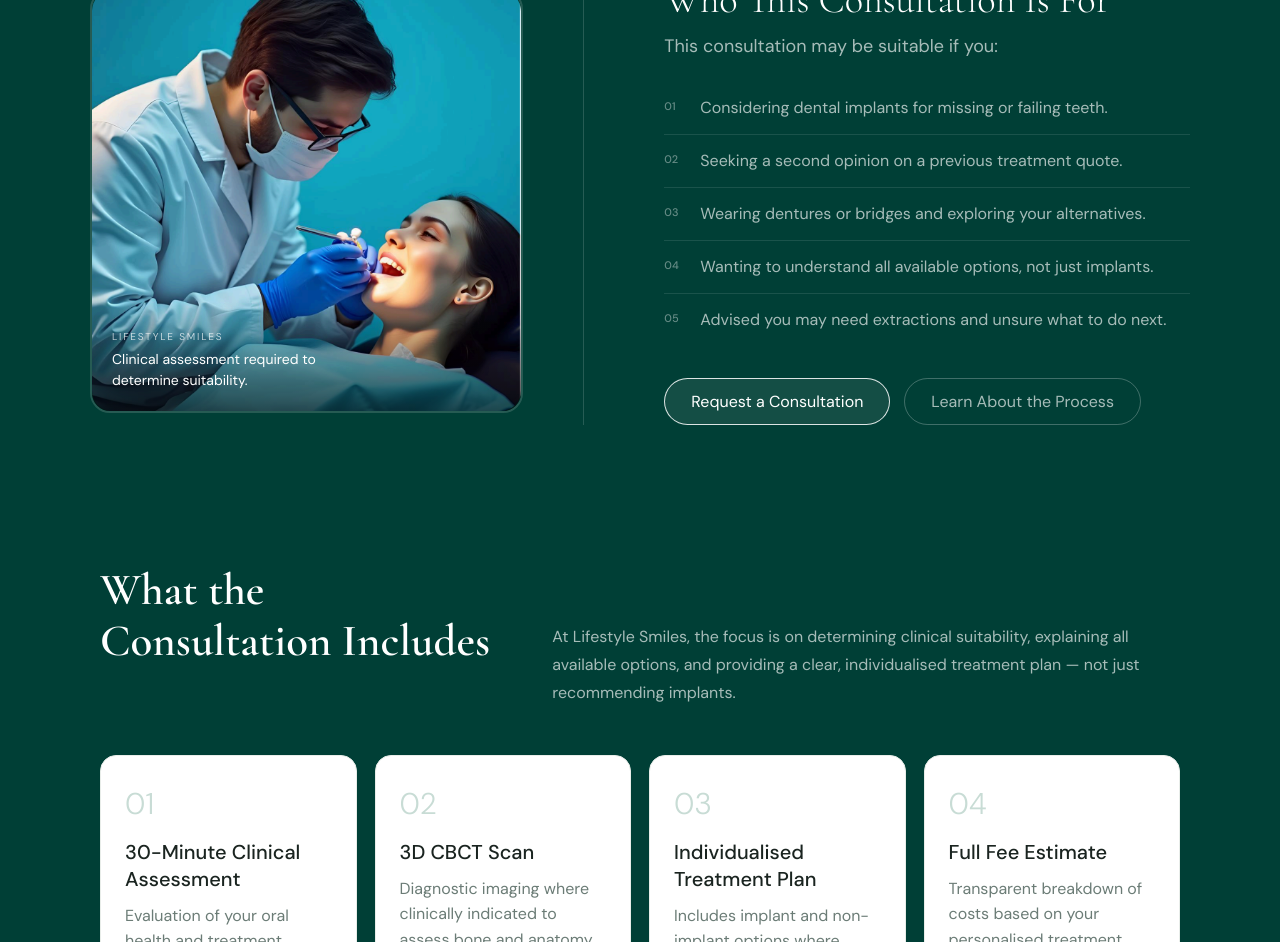
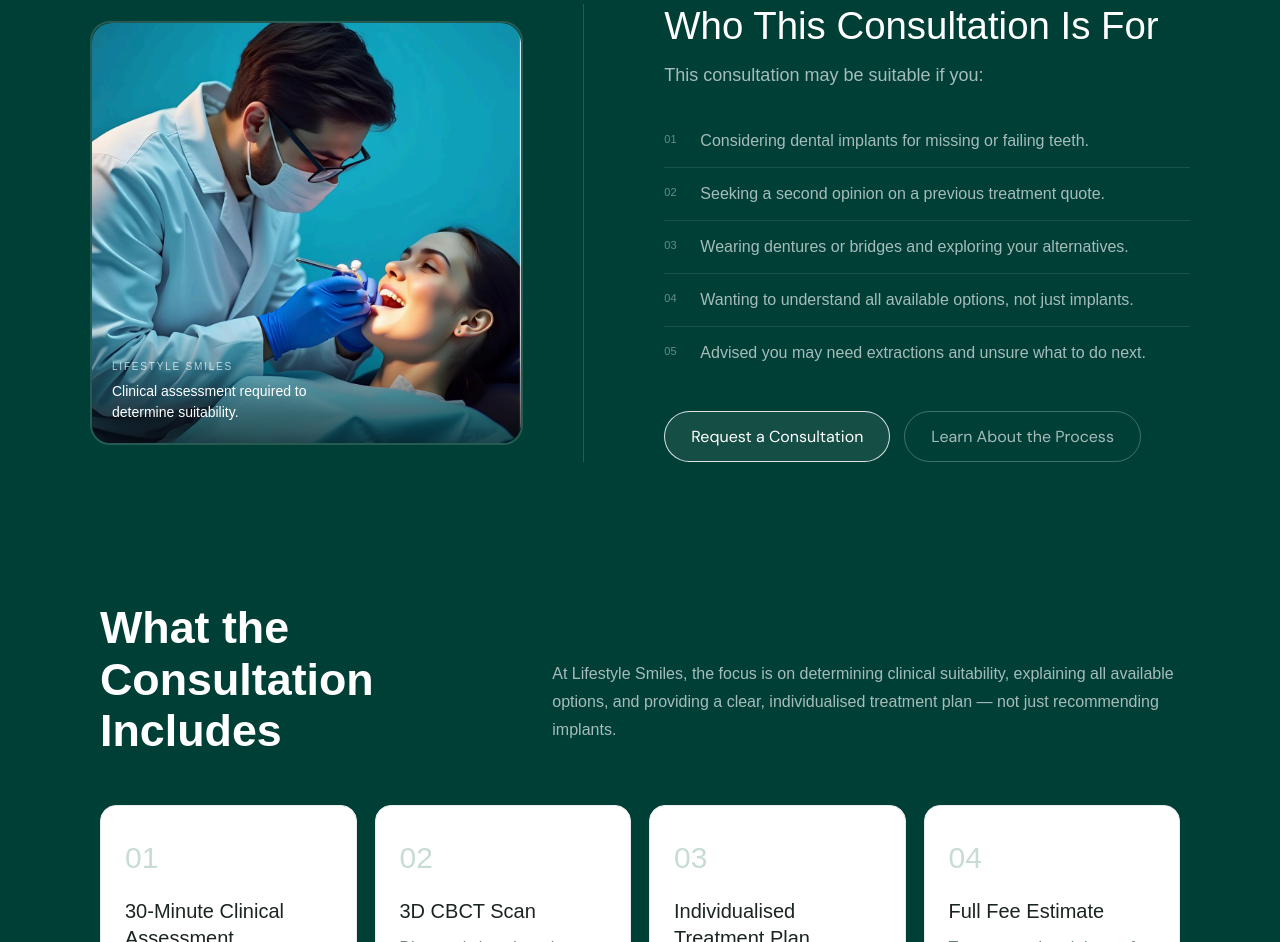
Before and after one commit to Parvathignair/growth-axis-test-project, a plain HTML site: page index.html in a window 1280 px wide. Shown: the part 1858-2800 px from the top of the page. Drawn offline with nearby package versions, Linux system fonts and the light colour scheme.

Commit message:
first commitss

```diff
--- a/index.html
+++ b/index.html
@@ -18,6 +18,12 @@
       --text:    #1a2420;
       --muted:   #6b7c76;
       --radius:  16px;
+
+      --font-main: 'Urbanist', sans-serif;
+  --fs-display: 56px;
+  --fs-header: 40px;
+  --fs-body: 18px;
+  --fs-label: 16px;
     }
 
     html { scroll-behavior: smooth; }
@@ -27,7 +33,85 @@
       /* background: var(--cream); */
       color: var(--text);
       overflow-x: hidden;
-    }
+       font-family: var(--font-main);
+  font-size: var(--fs-body);
+  color: var(--text);
+  overflow-x: hidden;
+  line-height: 1.6;
+    }
+
+    /* Display — hero title */
+.hero-title {
+  font-family: 'Urbanist', sans-serif;
+  font-size: var(--fs-display);   /* 56px */
+  line-height: 1.1;
+  font-weight: 600;
+}
+
+/* Headers — section titles */
+.section-label,
+.consult-content h2,
+.includes-heading h2,
+.onestop-header h2,
+.expect-title,
+.treatment-header h2,
+.ba-card h2,
+.faq-left h2,
+.pricing-section h2,
+.request-text h2,
+.info-band h2 {
+  font-family: 'Urbanist', sans-serif;
+  font-size: var(--fs-header);    /* 40px */
+  font-weight: 600;
+  line-height: 1.2;
+}
+
+/* Body text */
+.hero-desc,
+.section-sub,
+.consult-sub,
+.includes-desc,
+.onestop-header p,
+.onestop-card p,
+.expect-card p,
+.treatment-disclaimer,
+.faq-left p,
+.pricing-sub,
+.request-text p,
+.ba-disclaimer,
+.footer-brand p {
+  font-family: 'Urbanist', sans-serif;
+  font-size: var(--fs-body);      /* 18px */
+  line-height: 1.7;
+}
+
+/* Labels — eyebrows, tags, small caps */
+.hero-eyebrow,
+.band-eyebrow,
+.card-tag,
+.expect-step,
+.treatment-card-label,
+.pricing-card-label,
+.footer-col-label,
+.consult-list li,
+.inc-card p,
+.faq-a p,
+.form-disclaimer,
+.request-field label {
+  font-family: 'Urbanist', sans-serif;
+  font-size: var(--fs-label);     /* 16px */
+}
+
+/* Remove Cormorant Garamond — replace serif headings */
+.hero-title,
+.consult-content h2,
+.includes-heading h2,
+.expect-title,
+.ba-card h2,
+.request-text h2,
+.info-band h2 {
+  font-family: 'Urbanist', sans-serif !important;
+}
 
 
     /* ─── NAV ─── */
```
